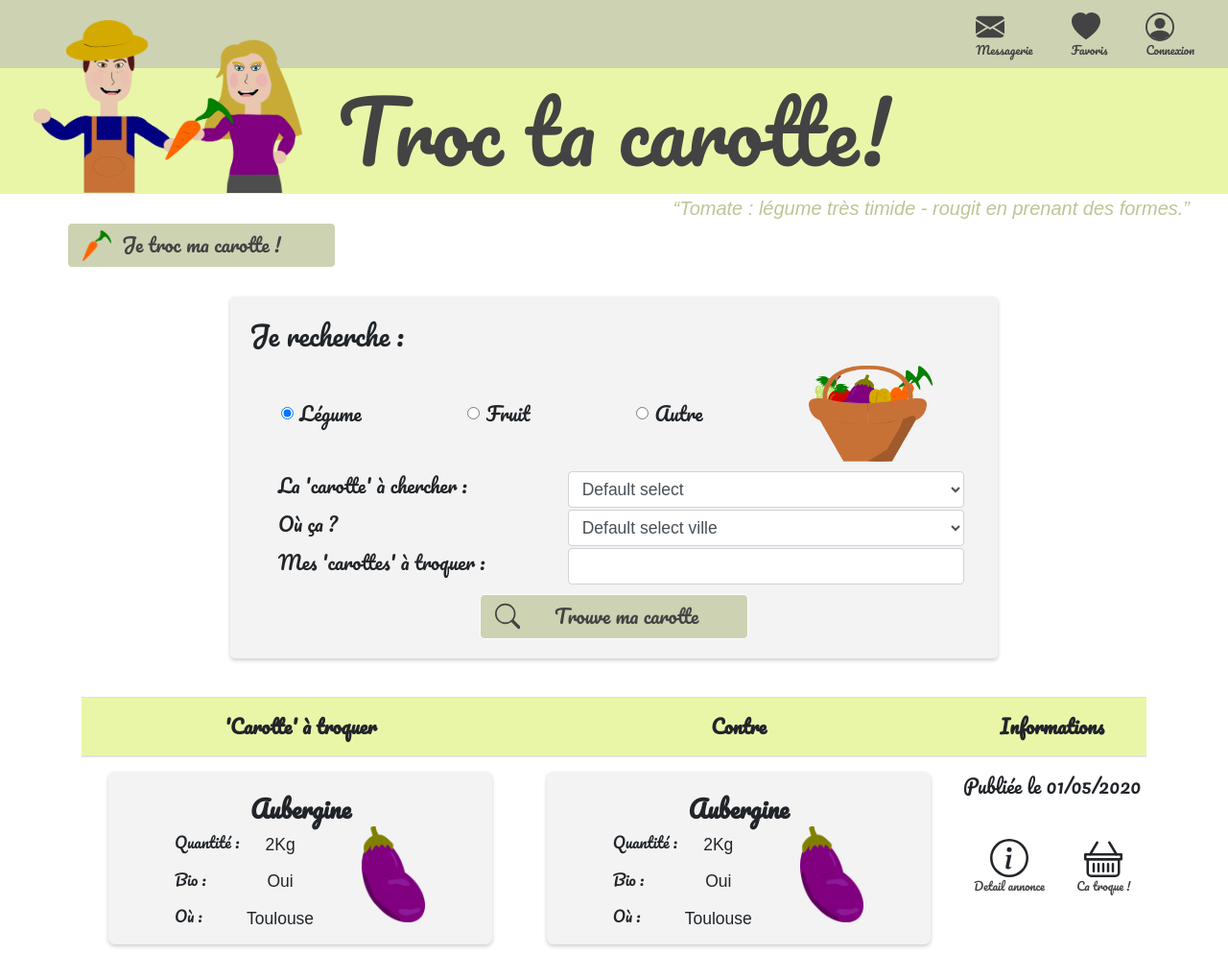
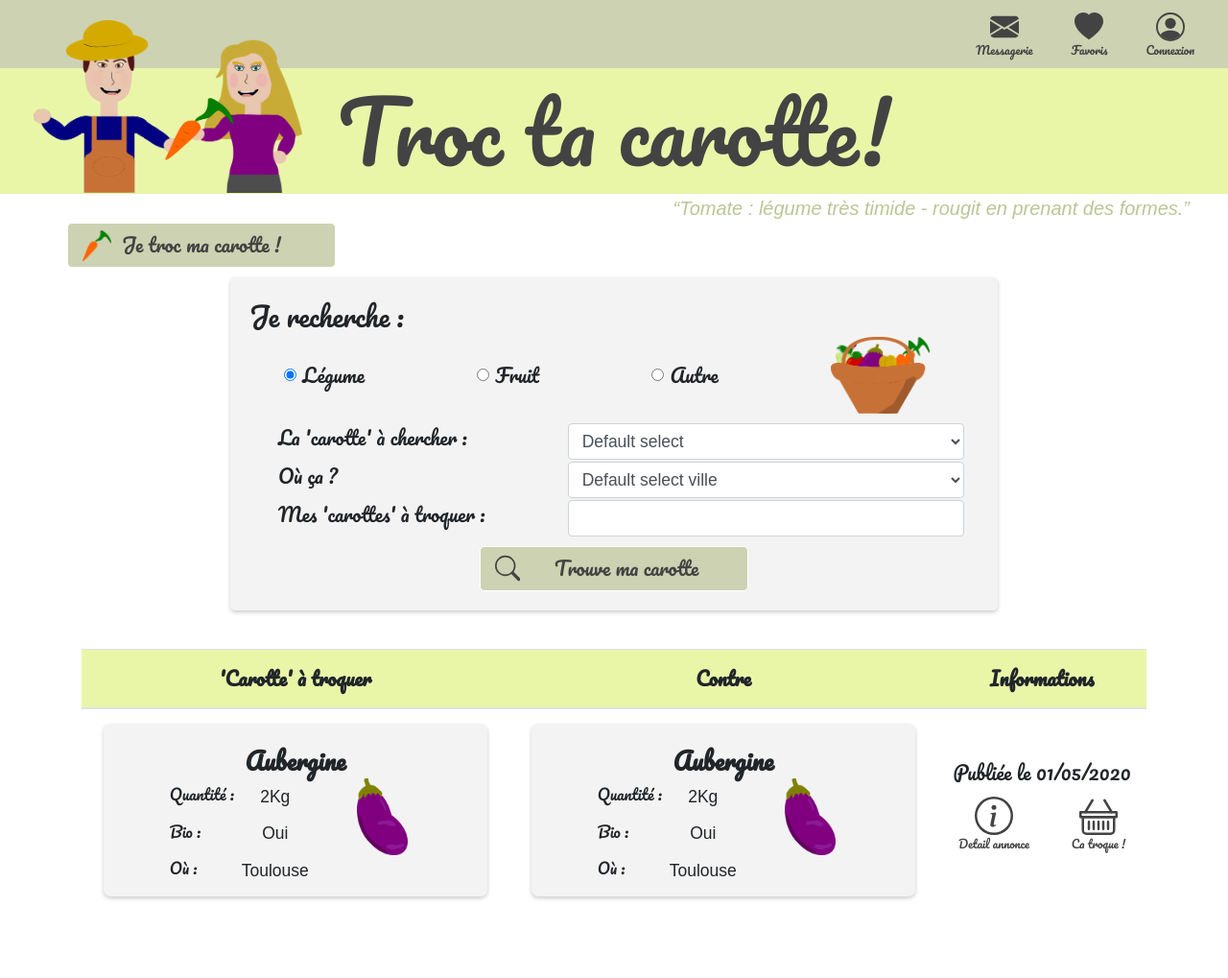
Before and after one commit to severine31/trocTaCarotte, a Symfony app: template templates/home.html.twig in a window 1280 px wide. Shown: the whole page at 96% size. After the commit the page ends 937 px from the top, so only its background shows below. Run offline with Twig, Linux system fonts and the light colour scheme; the template is opened without the code that fills it, so the values that code supplies are empty; some libraries are stand-ins or nearby versions.

Commit message:
css updating : class icone, padding.

```diff
--- a/public/css/ttc.css
+++ b/public/css/ttc.css
@@ -46,7 +46,7 @@ img {
 }
 .containerBouton{
     margin-left: 3.5em;
-    padding-bottom: 1.5em;
+    padding-bottom: 0.5em;
 }
 .searchForm{
     background-color: #F3F3F3;
@@ -69,12 +69,13 @@ img {
 }
 .img-form{
     width: auto;
-    height: 5em;
+    height: 4em;
     position: relative;
     flex:2;
 }
 .searchHeader{
     font-size: 28px;
+    margin-bottom: 0px;
 }
 .valid{
     margin-top: 0.4em;
@@ -119,10 +120,14 @@ table{
     font-style: bolt;
 }
 .icone{
-    padding-top: 2em;
+    text-align: center;
+    padding-top: 0px;
 }
-.textIcone{
+.icone span{
     display:flex;
     font-size: 12px;
     color: #434343;
 }
+.table td[scope=row] {
+    vertical-align: middle;
+}
--- a/templates/base.html.twig
+++ b/templates/base.html.twig
@@ -19,33 +19,33 @@
                     <ul class="nav navbar-navCustom navbar-right">
                         <li class="nav-item active">
                             <a class="nav-link" href="#">
-                                <div>
+                                <div class="icone">
                                     <svg class="bi bi-envelope-fill" width="1.5em" height="1.5em" viewBox="0 0 16 16" fill="#434343" xmlns="http://www.w3.org/2000/svg">
                                         <path fill-rule="evenodd" d="M.05 3.555A2 2 0 0 1 2 2h12a2 2 0 0 1 1.95 1.555L8 8.414.05 3.555zM0 4.697v7.104l5.803-3.558L0 4.697zM6.761 8.83l-6.57 4.027A2 2 0 0 0 2 14h12a2 2 0 0 0 1.808-1.144l-6.57-4.027L8 9.586l-1.239-.757zm3.436-.586L16 11.801V4.697l-5.803 3.546z"/>
                                     </svg>
-                                    <span class="textIcone">Messagerie</span>
+                                    <span>Messagerie</span>
                                 </div>
                             </a>
                         </li>
                         <li class="nav-item active">
                             <a class="nav-link" href="#">
-                                <div>
+                                <div class="icone">
                                     <svg class="bi bi-heart-fill" width="1.5em" height="1.5em" viewBox="0 0 16 16" fill="#434343" xmlns="http://www.w3.org/2000/svg">
                                         <path fill-rule="evenodd" d="M8 1.314C12.438-3.248 23.534 4.735 8 15-7.534 4.736 3.562-3.248 8 1.314z"/>
                                     </svg>
-                                    <span class="textIcone">Favoris</span>
+                                    <span>Favoris</span>
                                 </div>
                             </a>
                         </li>
                         <li class="nav-item">
                             <a class="nav-link" href="#">
-                                <div>
+                                <div class="icone">
                                     <svg class="bi bi-person-circle" width="1.5em" height="1.5em" viewBox="0 0 16 16" fill="#434343" xmlns="http://www.w3.org/2000/svg">
                                         <path d="M13.468 12.37C12.758 11.226 11.195 10 8 10s-4.757 1.225-5.468 2.37A6.987 6.987 0 0 0 8 15a6.987 6.987 0 0 0 5.468-2.63z"/>
                                         <path fill-rule="evenodd" d="M8 9a3 3 0 1 0 0-6 3 3 0 0 0 0 6z"/>
                                         <path fill-rule="evenodd" d="M8 1a7 7 0 1 0 0 14A7 7 0 0 0 8 1zM0 8a8 8 0 1 1 16 0A8 8 0 0 1 0 8z"/>
                                     </svg>
-                                    <span class="textIcone">Connexion</span>
+                                    <span>Connexion</span>
                                 </div>
                             </a>
                         </li>
--- a/templates/listingTable.html.twig
+++ b/templates/listingTable.html.twig
@@ -20,23 +20,23 @@
                         <span>Publiée le 01/05/2020</span>
                     </div>
                     <div class="row justify-content-around icone">
-                        <div>
-                            <svg class="bi bi-info-circle" width="2em" height="2em" viewBox="0 0 16 16" fill="currentColor" xmlns="http://www.w3.org/2000/svg">
+                        <a class="nav-link" href="#">
+                            <svg class="bi bi-info-circle" width="2em" height="2em" viewBox="0 0 16 16" fill="#434343" xmlns="http://www.w3.org/2000/svg">
                                 <path fill-rule="evenodd" d="M8 15A7 7 0 1 0 8 1a7 7 0 0 0 0 14zm0 1A8 8 0 1 0 8 0a8 8 0 0 0 0 16z"/>
                                 <path d="M8.93 6.588l-2.29.287-.082.38.45.083c.294.07.352.176.288.469l-.738 3.468c-.194.897.105 1.319.808 1.319.545 0 1.178-.252 1.465-.598l.088-.416c-.2.176-.492.246-.686.246-.275 0-.375-.193-.304-.533L8.93 6.588z"/>
                                 <circle cx="8" cy="4.5" r="1"/>
                             </svg>
-                            <span class="textIcone">Detail annonce</span>
-                            </div>
-                        <div>
-                            <svg class="bi bi-basket" width="2em" height="2em" viewBox="0 0 16 16" fill="currentColor" xmlns="http://www.w3.org/2000/svg">
+                            <span>Detail annonce</span>
+                        </a>
+                        <a class="nav-link" href="#">
+                            <svg class="bi bi-basket" width="2em" height="2em" viewBox="0 0 16 16" fill="#434343" xmlns="http://www.w3.org/2000/svg">
                                 <path fill-rule="evenodd" d="M10.243 1.071a.5.5 0 0 1 .686.172l3 5a.5.5 0 1 1-.858.514l-3-5a.5.5 0 0 1 .172-.686zm-4.486 0a.5.5 0 0 0-.686.172l-3 5a.5.5 0 1 0 .858.514l3-5a.5.5 0 0 0-.172-.686z"/>
                                 <path fill-rule="evenodd" d="M1 7v1h14V7H1zM.5 6a.5.5 0 0 0-.5.5v2a.5.5 0 0 0 .5.5h15a.5.5 0 0 0 .5-.5v-2a.5.5 0 0 0-.5-.5H.5z"/>
                                 <path fill-rule="evenodd" d="M14 9H2v5a1 1 0 0 0 1 1h10a1 1 0 0 0 1-1V9zM2 8a1 1 0 0 0-1 1v5a2 2 0 0 0 2 2h10a2 2 0 0 0 2-2V9a1 1 0 0 0-1-1H2z"/>
                                 <path fill-rule="evenodd" d="M4 10a.5.5 0 0 1 .5.5v3a.5.5 0 1 1-1 0v-3A.5.5 0 0 1 4 10zm2 0a.5.5 0 0 1 .5.5v3a.5.5 0 1 1-1 0v-3A.5.5 0 0 1 6 10zm2 0a.5.5 0 0 1 .5.5v3a.5.5 0 1 1-1 0v-3A.5.5 0 0 1 8 10zm2 0a.5.5 0 0 1 .5.5v3a.5.5 0 1 1-1 0v-3a.5.5 0 0 1 .5-.5zm2 0a.5.5 0 0 1 .5.5v3a.5.5 0 1 1-1 0v-3a.5.5 0 0 1 .5-.5z"/>
                             </svg>
-                            <span class="textIcone">Ca troque !</span>
-                        </div>
+                            <span>Ca troque !</span>
+                        </a>
                     </div>
                 </div>
             </td>
--- a/templates/search.html.twig
+++ b/templates/search.html.twig
@@ -12,11 +12,11 @@
             <label class="form-check-label" for="fruitRadio">Fruit</label>
         </div>
         <div class="form-check form-check-inline">
-            <input class="form-check-input" type="radio" name="maCarotteCat" id="autreRadio" value="option2">
+            <input class="form-check-input" type="radio" name="maCarotteCat" id="autreRadio" value="option3">
             <label class="form-check-label" for="autreRadio">Autre</label>
         </div>
         <div class="form-check form-check-inline">
-            <img class=img-form src={{asset('/img/legume/panier_flat.png')}} style=width:5%/>
+            <img class=img-form src={{asset('/img/legume/panier_flat.png')}} style=width:3%/>
         </div>
     </div>
     <div class="container">
```
